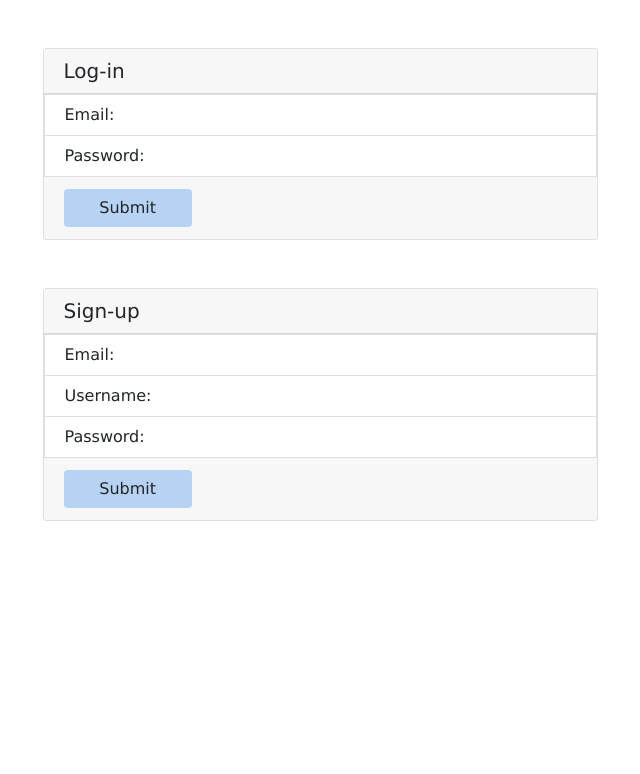
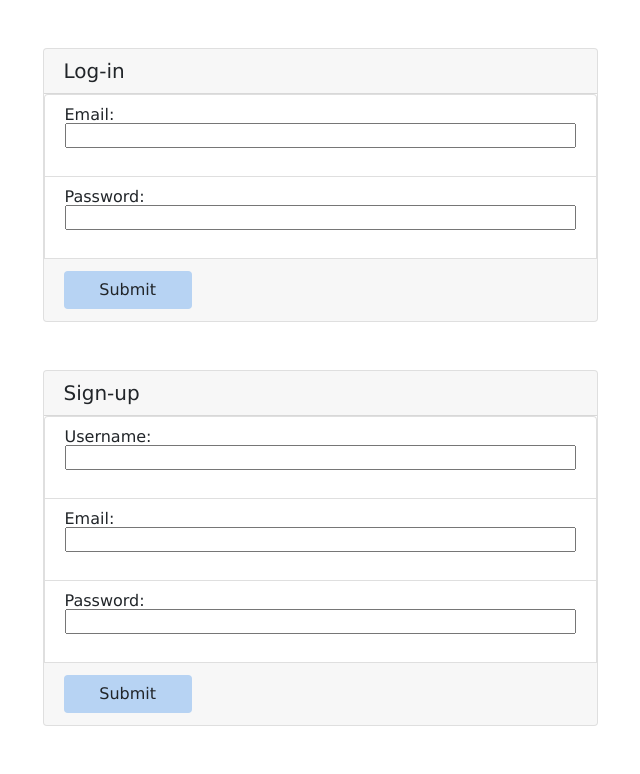
Before and after one commit to jpeiler97/tech-blog, a Node server app: page /login in a window 1280 px wide. Shown: the part 100-874 px from the top of the page, without its empty margins (305-945 px from the left). Before the commit the page ends 621 px from the top, so only its background shows below. Run offline with Node 20, Linux system fonts and the light colour scheme; some libraries are stand-ins or nearby versions.

Commit message:
added more login page styling

```diff
--- a/views/login.handlebars
+++ b/views/login.handlebars
@@ -3,22 +3,51 @@
     <div class= "row my-5 justify-content-center">
         <div class= "card w-50">
             <div class="card-header">Log-in</div>
-            <div class="list-group-item">Email:</div>
-            <div class="list-group-item">Password: </div>
+            <form class="form login-form">
+            <div class="list-group-item">
+                <div class="form-group">
+                    <label for="email-login">Email:</label>
+                    <input class="form-input" type="text" id="email-login" />
+                </div>
+            </div>
+            <div class="list-group-item">
+                <div class="form-group">
+                    <label for="password-login">Password:</label>
+                    <input class="form-input" type="text" id="password-login" />
+                </div>
+            </div>
             <div class="card-footer">
                 <div class= "btn blue w-25">Submit</div>
             </div>
+            </form>
         </div>
     </div>
     <div class= "row my-5 justify-content-center">
         <div class= "card w-50">
             <div class="card-header">Sign-up</div>
-            <div class="list-group-item">Email:</div>
-            <div class="list-group-item">Username: </div>
-            <div class="list-group-item">Password: </div>
+            <form class="form signup-form">
+            <div class="list-group-item">
+                <div class="form-group">
+                    <label for="username-signup">Username:</label>
+                    <input class="form-input" type="text" id="username-signup" />
+                </div>
+            </div>
+            <div class="list-group-item">
+                <div class="form-group">
+                    <label for="email-signup">Email:</label>
+                    <input class="form-input" type="text" id="email-signup" />
+                </div>
+            </div>
+            <div class="list-group-item">
+                <div class="form-group">
+                    <label for="password-signup">Password:</label>
+                    <input class="form-input" type="password" id="password-signup" />
+                </div>
+            </div>
             <div class="card-footer">
                 <div class= "btn blue w-25">Submit</div>
             </div>
+            </form>
         </div>
     </div>
 </div>
```
